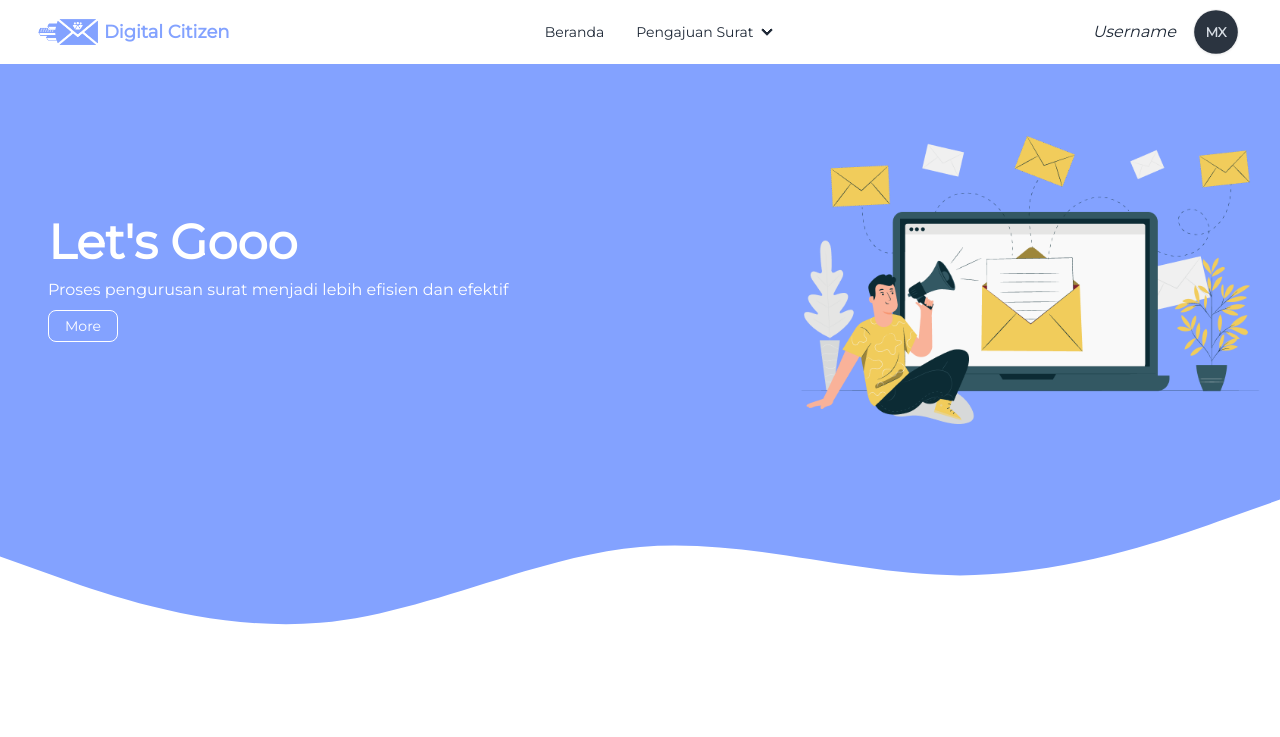
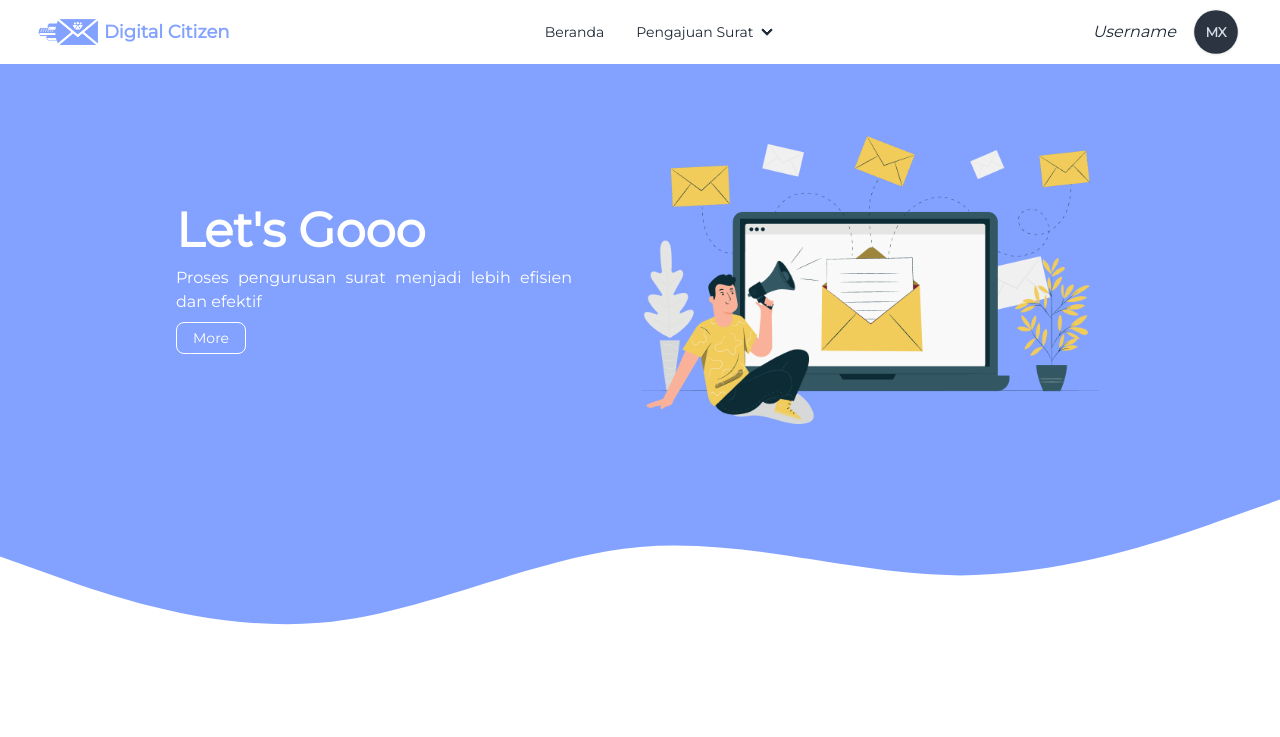
Before and after one commit to Project-Digital-Citizen/Front-End, a React (Vite) app: page / in a window 1280 px wide. Shown: the top 737 px of the page. Built offline with nearby package versions, Linux system fonts and the light colour scheme.

Commit message:
commit user profile pict

```diff
--- a/src/pages/Hero.jsx
+++ b/src/pages/Hero.jsx
@@ -15,7 +15,7 @@ const Hero = () => {
       <Navbar />
       <div className="bg-indigo ">
         <div className="px-6 max-w-md mx-auto sm:max-w-xl md:max-w-5xl lg:flex lg:max-w-full lg:p-0 lg:h-[27rem]">
-          <div className="text-white py-5 md:p-12 flex-1 md:my-auto">
+          <div className="text-white py-5 md:p-12 flex-1 md:my-auto lg:ml-[8rem]">
             <img
               src={ilus}
               alt="Laptop"
@@ -32,7 +32,7 @@ const Hero = () => {
               More
             </a>
           </div>
-          <div className="hidden lg:flex w-[500px] h-auto p-5 mx-auto my-auto">
+          <div className="hidden lg:flex w-[500px] h-auto p-5 my-auto lg:mr-[10rem]">
             <img src={ilus} alt="Laptop" className="object-cover " />
           </div>
         </div>
--- a/src/pages/Profile.jsx
+++ b/src/pages/Profile.jsx
@@ -9,13 +9,14 @@ const Profile = () => {
         <div className="bg-white w-5/6 rounded shadow-md y-10 md:w-[70%] lg:w-[50%] xl:w-[35%]">
           {/* Isi kotak center di sini */}
           <div
-            type="file"
             className="flex-col border-2 border-black justify-center"
           >
-            <div className="flex avatar placeholder my-auto border-2 border-black justify-center">
-              <div className="bg-neutral text-neutral-content rounded-full w-24">
-                <span className="text-3xl">User</span>
-              </div>
+
+            <div className="flex avatar placeholder my-auto border-2 border-black justify-center upload-file">
+              <label htmlFor="pp" className="bg-neutral text-neutral-content rounded-full w-24 h-24">
+                <img src="../assets/images/person.png" alt="" />
+              </label>
+              <input type="file" id="pp" className="uploadpp hidden"/>
             </div>
             <div className="border-2 border-black flex flex-col">
               <h1 className="text-black text-2xl font-black text-center">
```
